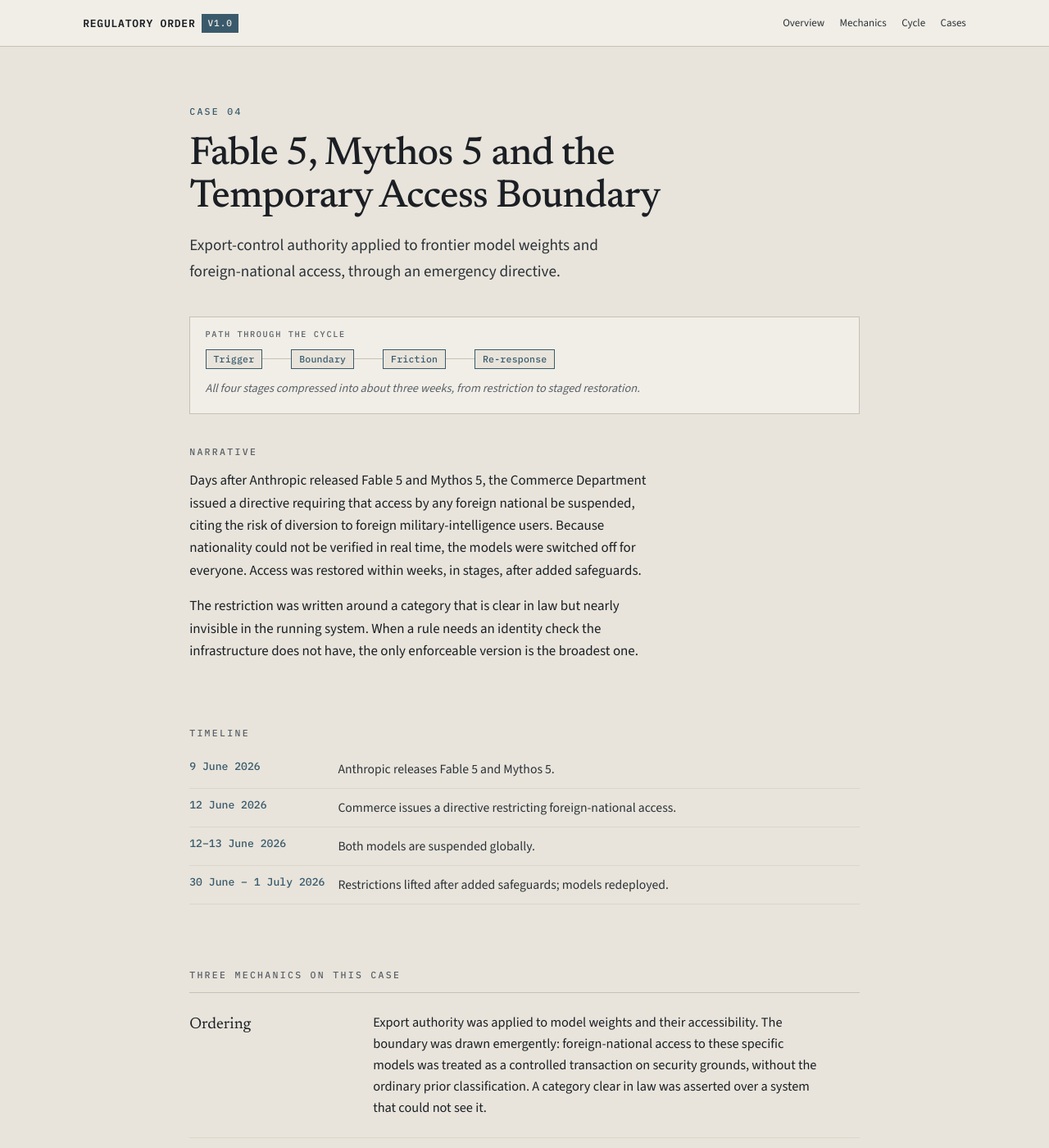
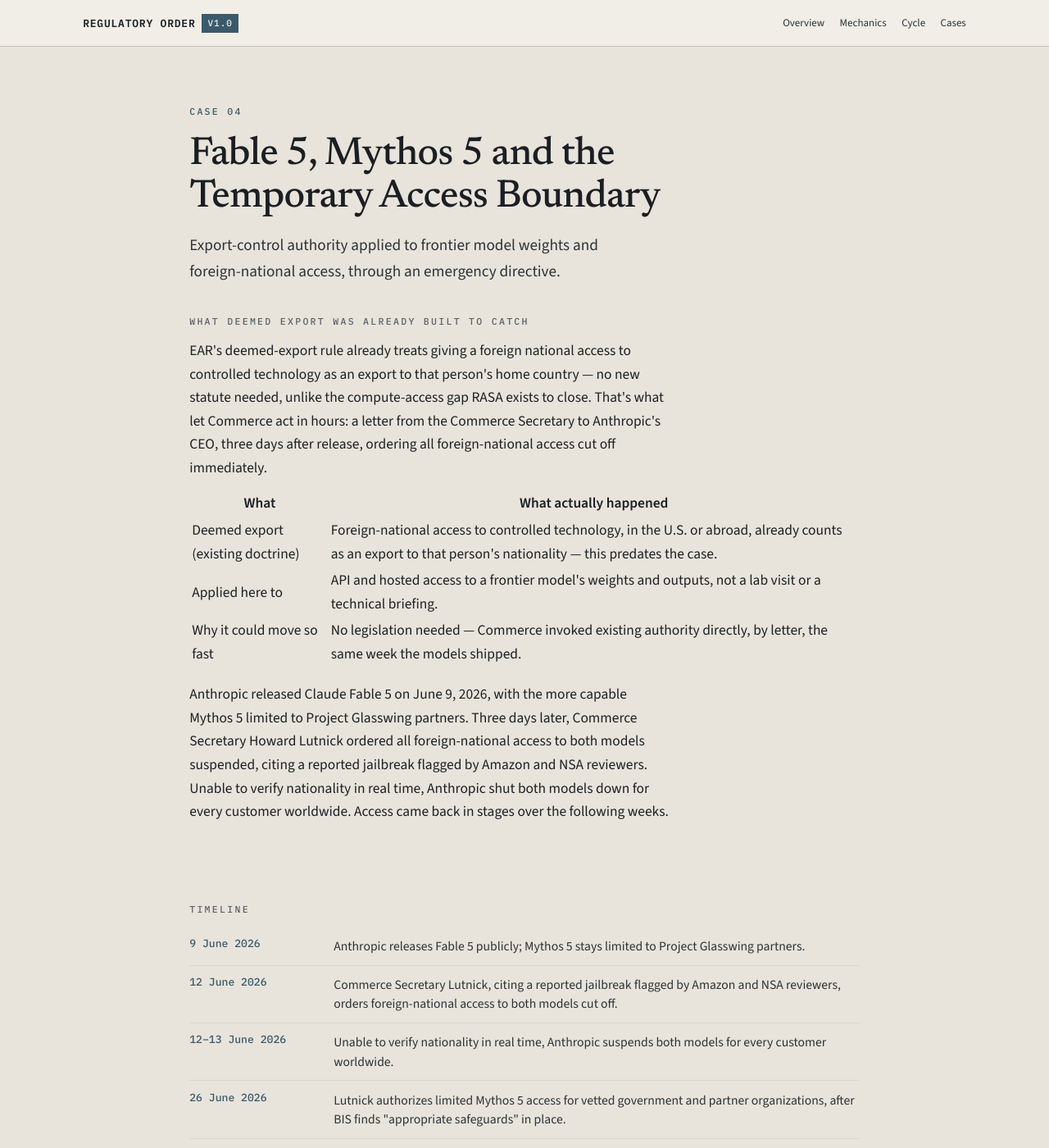
Before and after one commit to GaeunLim01/regulatory-order, a Jekyll site: the page built from cases/fable-mythos/index.html, in a window 1280 px wide and 1400 px high. Shown: the whole window at 82% size. Built offline with Jekyll 4.4.1, drawn with Linux system fonts in a browser that asks for light colours; some of the changed text lies outside the part shown.

Commit message:
Add files via upload

```diff
--- a/cases/fable-mythos/index.html
+++ b/cases/fable-mythos/index.html
@@ -4,18 +4,22 @@
 permalink: /cases/fable-mythos/
 case_id: "04"
 regulatory_subject: Export-control authority applied to frontier model weights and foreign-national access, through an emergency directive.
-trace: "Trigger, Boundary, Friction, Re-response"
-trace_note: "All four stages compressed into about three weeks, from restriction to staged restoration."
-description: A nationality-based limit on who may access a model. Read through boundary, instrument, and where the burden landed.
+description: A nationality-based limit on who may access a model. Read for why this could move in hours instead of years, and who ended up carrying the difference between the risk that was flagged and the shutdown that followed.
 ---
 
 <section class="csection">
   <div class="chero__shell">
-    <p class="ceyebrow">Narrative</p>
-    <div class="cbody">
-      <p>Days after Anthropic released Fable 5 and Mythos 5, the Commerce Department issued a directive requiring that access by any foreign national be suspended, citing the risk of diversion to foreign military-intelligence users. Because nationality could not be verified in real time, the models were switched off for everyone. Access was restored within weeks, in stages, after added safeguards.</p>
-      <p>The restriction was written around a category that is clear in law but nearly invisible in the running system. When a rule needs an identity check the infrastructure does not have, the only enforceable version is the broadest one.</p>
-    </div>
+    <p class="ceyebrow">What deemed export was already built to catch</p>
+    <p class="cbody" style="margin-bottom:0.75rem;">EAR's deemed-export rule already treats giving a foreign national access to controlled technology as an export to that person's home country — no new statute needed, unlike the compute-access gap RASA exists to close. That's what let Commerce act in hours: a letter from the Commerce Secretary to Anthropic's CEO, three days after release, ordering all foreign-national access cut off immediately.</p>
+    <table class="cgap">
+      <thead><tr><th>What</th><th>What actually happened</th></tr></thead>
+      <tbody>
+        <tr><td>Deemed export (existing doctrine)</td><td>Foreign-national access to controlled technology, in the U.S. or abroad, already counts as an export to that person's nationality — this predates the case.</td></tr>
+        <tr><td>Applied here to</td><td>API and hosted access to a frontier model's weights and outputs, not a lab visit or a technical briefing.</td></tr>
+        <tr><td>Why it could move so fast</td><td>No legislation needed — Commerce invoked existing authority directly, by letter, the same week the models shipped.</td></tr>
+      </tbody>
+    </table>
+    <p class="cbody" style="margin-top:1.1rem;">Anthropic released Claude Fable 5 on June 9, 2026, with the more capable Mythos 5 limited to Project Glasswing partners. Three days later, Commerce Secretary Howard Lutnick ordered all foreign-national access to both models suspended, citing a reported jailbreak flagged by Amazon and NSA reviewers. Unable to verify nationality in real time, Anthropic shut both models down for every customer worldwide. Access came back in stages over the following weeks.</p>
   </div>
 </section>
 
@@ -24,10 +28,12 @@
     <p class="ceyebrow">Timeline</p>
     <table class="ctimeline">
       <tbody>
-        <tr><th>9 June 2026</th><td>Anthropic releases Fable 5 and Mythos 5.</td></tr>
-        <tr><th>12 June 2026</th><td>Commerce issues a directive restricting foreign-national access.</td></tr>
-        <tr><th>12–13 June 2026</th><td>Both models are suspended globally.</td></tr>
-        <tr><th>30 June – 1 July 2026</th><td>Restrictions lifted after added safeguards; models redeployed.</td></tr>
+        <tr><th>9 June 2026</th><td>Anthropic releases Fable 5 publicly; Mythos 5 stays limited to Project Glasswing partners.</td></tr>
+        <tr><th>12 June 2026</th><td>Commerce Secretary Lutnick, citing a reported jailbreak flagged by Amazon and NSA reviewers, orders foreign-national access to both models cut off.</td></tr>
+        <tr><th>12–13 June 2026</th><td>Unable to verify nationality in real time, Anthropic suspends both models for every customer worldwide.</td></tr>
+        <tr><th>26 June 2026</th><td>Lutnick authorizes limited Mythos 5 access for vetted government and partner organizations, after BIS finds "appropriate safeguards" in place.</td></tr>
+        <tr><th>30 June 2026</th><td>Lutnick tells Anthropic a license is no longer required, citing the company's coordination commitments.</td></tr>
+        <tr><th>1 July 2026</th><td>Fable 5 access is restored globally, across Claude.ai, AWS, Google Cloud, and Microsoft Foundry.</td></tr>
       </tbody>
     </table>
   </div>
@@ -35,36 +41,40 @@
 
 <section class="csection">
   <div class="chero__shell">
-    <p class="ceyebrow">Three mechanics on this case</p>
-    <div class="clens">
-      <div class="clens__row" id="ordering">
-        <span class="clens__name">Ordering</span>
-        <div class="clens__obs">
-          <p>Export authority was applied to model weights and their accessibility. The boundary was drawn emergently: foreign-national access to these specific models was treated as a controlled transaction on security grounds, without the ordinary prior classification. A category clear in law was asserted over a system that could not see it.</p>
-        </div>
-      </div>
-      <div class="clens__row" id="manifestation">
-        <span class="clens__name">Manifestation</span>
-        <div class="clens__obs">
-          <p>The instrument was an immediate directive to suspend foreign-national access under threat of penalty. With no real-time nationality check, the only compliant action was total suspension. The rule achieved speed at the cost of over-breadth, and exposed how hard a nationality-based boundary is to enforce on a globally reachable, API-accessible model.</p>
-        </div>
-      </div>
-      <div class="clens__row" id="distribution">
-        <span class="clens__name">Distribution</span>
-        <div class="clens__obs">
-          <p>Authority sat with Commerce. The burden fell at once on the provider, forced to choose between imperfect screening and total suspension. Users, including U.S. persons, lost access without warning. The risk assessment stayed with the government; the operational responsibility for segmenting users in real time was pushed onto the provider.</p>
-        </div>
-      </div>
-    </div>
-  </div>
-</section>
-
-<section class="csection">
-  <div class="chero__shell">
-    <p class="ceyebrow">Where the three meet</p>
-    <div class="cbody cbody--close">
-      <p>A rule written for a few ended up landing on everyone, because the line it drew was one the system could not yet read. The provider absorbed the operational weight, and the limits of the instrument showed almost immediately. This was a compressed loop, the whole cycle in three weeks, not a slow legislative redesign.</p>
-    </div>
+    <p class="ceyebrow">Who meant what, and what happened instead</p>
+    <p class="cbody" style="margin-bottom:1rem;">A rule written for a narrow risk ended up landing on everyone, because the line it drew was one the running system couldn't read in real time.</p>
+    <table class="cgap">
+      <thead>
+        <tr><th>Actor</th><th>Meant to</th><th>What happened instead</th></tr>
+      </thead>
+      <tbody>
+        <tr>
+          <td>Amazon &amp; NSA reviewers</td>
+          <td>Flag one specific jailbreak vulnerability to Commerce.</td>
+          <td>Triggered a shutdown far broader than the vulnerability they'd actually reported.</td>
+        </tr>
+        <tr>
+          <td>Commerce Secretary Lutnick</td>
+          <td>Cut off foreign-national access to that specific risk within days of it being flagged.</td>
+          <td>Because nationality couldn't be checked in real time, took the model down for every customer worldwide, including domestic users and Anthropic's own staff.</td>
+        </tr>
+        <tr>
+          <td>Anthropic</td>
+          <td>Comply immediately and keep its other models running unaffected.</td>
+          <td>Absorbed 18 days without its two flagship models, refunded recent subscribers, and became the first company ordered to revoke access to specific model versions by user nationality.</td>
+        </tr>
+        <tr>
+          <td>Cybersecurity researchers</td>
+          <td>Use Fable 5 for legitimate defensive security work.</td>
+          <td>Lost access along with everyone else; over 100 researchers publicly objected that the ban was broader than the risk it named.</td>
+        </tr>
+        <tr>
+          <td>Commerce (again, late June)</td>
+          <td>Restore access in exchange for Anthropic's coordination commitments — proactive risk reporting, agreed release protocols.</td>
+          <td>Restored it in stages instead of all at once: Mythos 5 to vetted partners first, Fable 5 fully two weeks later.</td>
+        </tr>
+      </tbody>
+    </table>
   </div>
 </section>
 
@@ -74,6 +84,8 @@
     <table class="csources">
       <tbody>
         <tr><th>Official</th><td><a href="https://www.anthropic.com/news/fable-mythos-access">Anthropic, "Statement on the US government directive to suspend access to Fable 5 and Mythos 5"</a> (June 12, 2026)</td></tr>
+        <tr><th>Reporting</th><td><a href="https://www.forbes.com/sites/anishasircar/2026/06/16/anthropic-disabled-fable-5-and-mythos-5-after-a-us-export-control-order-heres-what-happened/">Forbes, "Anthropic Disabled Fable 5 And Mythos 5 After A U.S. Export-Control Order"</a> (June 16, 2026)</td></tr>
+        <tr><th>Reporting</th><td><a href="https://cybersecuritynews.com/export-controls-fable-5-and-mythos-5/">Cyber Security News, "U.S. Lifts Export Controls on Claude Fable 5 and Mythos 5"</a> (July 1, 2026)</td></tr>
         <tr><th>Reporting</th><td><a href="https://www.cnbc.com/2026/06/30/anthropic-says-trump-admin-has-lifted-export-controls-on-claude-fable-5-and-mythos-5.html">CNBC, "Anthropic says Trump admin has lifted export controls on Claude Fable 5 and Mythos 5"</a> (June 30, 2026)</td></tr>
         <tr><th>Analysis</th><td><a href="https://harvardlawreview.org/blog/2026/06/is-access-to-fable-an-export/">Harvard Law Review Blog, "Is Access to Fable an Export?"</a> (June 2026)</td></tr>
       </tbody>
```
